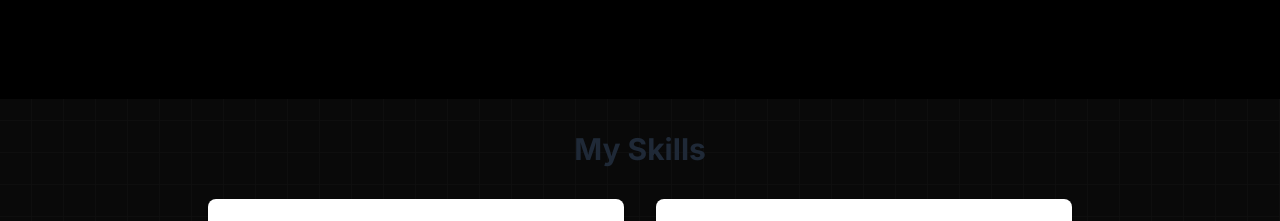
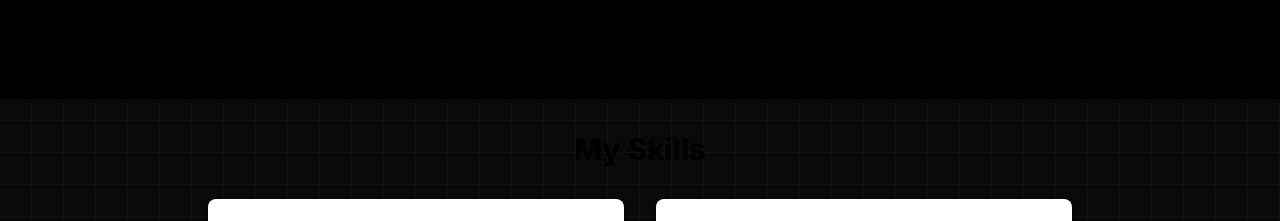
Before and after one commit to ShubhamPatilSp/My_Portfolio-, a Next.js app: page / in a window 1280 px wide. Shown: the part 3240-3461 px from the top of the page. Built offline with nearby package versions, Linux system fonts and the light colour scheme.

Commit message:
Update Skills.tsx

```diff
--- a/src/app/componets/Skills.tsx
+++ b/src/app/componets/Skills.tsx
@@ -49,7 +49,7 @@ const skills = {
 const SkillsSection = () => {
     return (
         <div className="container mx-auto px-4 py-8 max-w-4xl">
-            <h1 className="text-3xl font-bold text-gray-800 mb-8 text-center">My Skills</h1>
+            <h1 className="text-3xl font-bold text-bg-white-800 mb-8 text-center">My Skills</h1>
             <div className="grid gap-8 md:grid-cols-2">
                 {Object.entries(skills).map(([category, skillList]) => (
                     <div key={category} className="bg-white rounded-lg shadow-md p-6">
```
